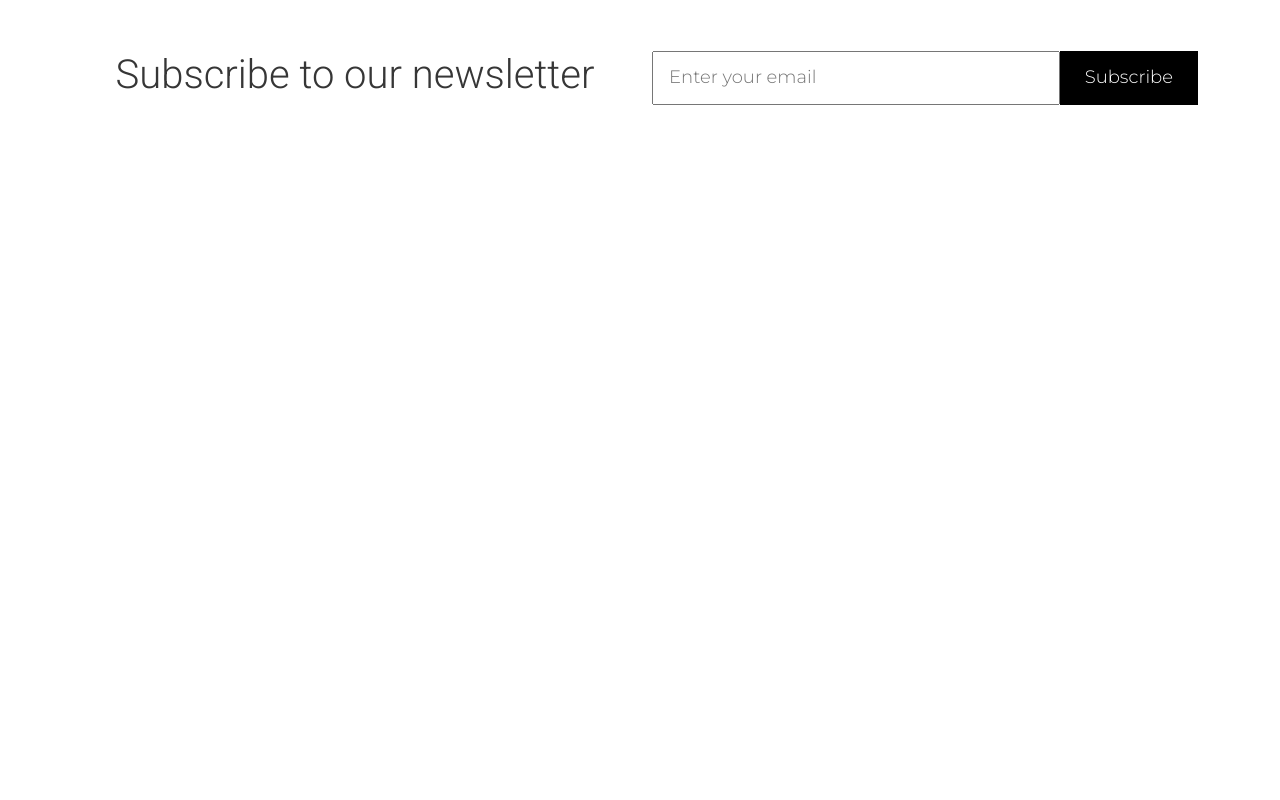
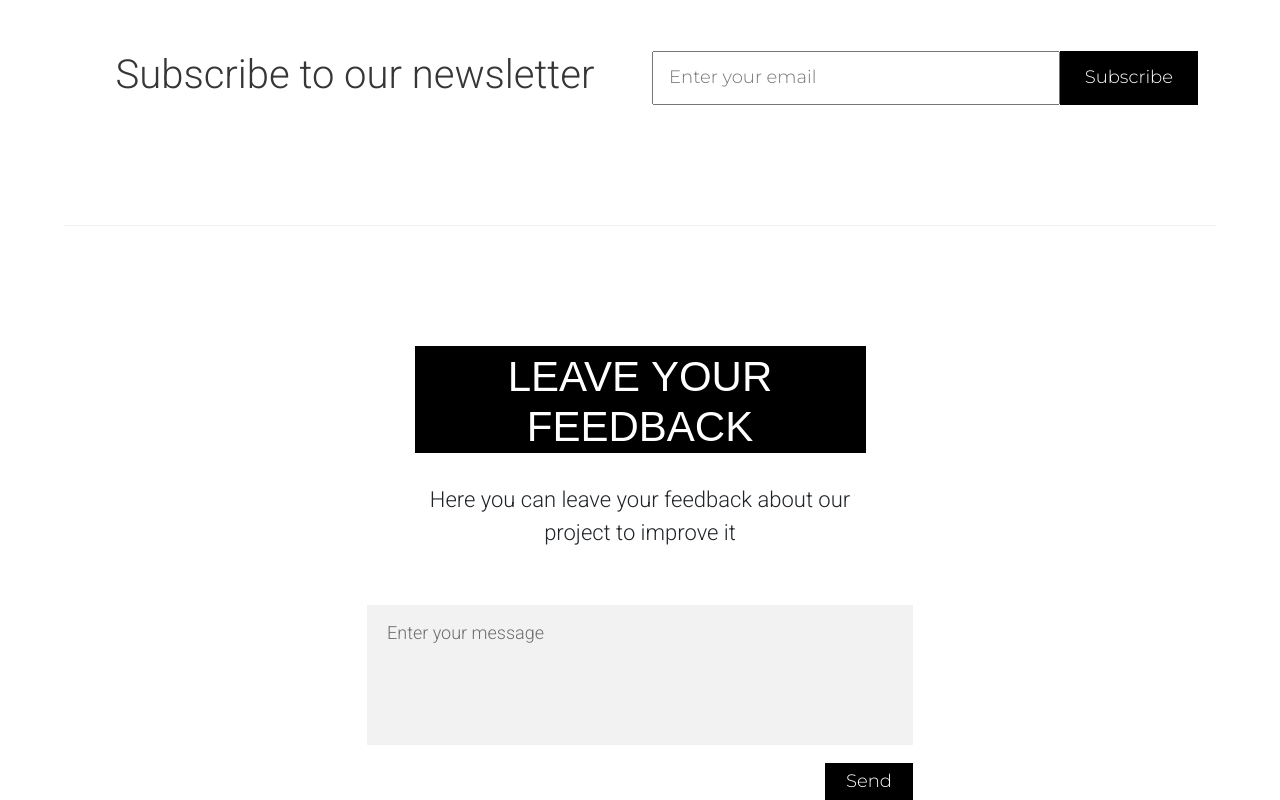
Before and after one commit to DimaKertpich/KeepYourDreem, a Vue app: page / in a window 1280 px wide. Shown: the part 2455-3255 px from the top of the page. Before the commit the page ends 2562 px from the top, so only its background shows below. Built offline with nearby package versions, Linux system fonts and the light colour scheme; a web font is replaced by a local one.

Commit message:
add comment

```diff
--- a/src/App.vue
+++ b/src/App.vue
@@ -7,6 +7,9 @@
       <div class="line"></div>
 
       <dv-traning></dv-traning>
+
+      <div class="line"></div>
+      <dv-comment></dv-comment>
     </div>
 </template>
 
@@ -14,8 +17,9 @@
 
 import menu from './components/top/menu.vue'
 import header from './components/top/header.vue'
-import traning from './components/Content/typeTraning.vue'
+import traning from './components/Content/aboutUs.vue'
 import choice from './components/Content/choice.vue'
+import comment from './components/Content/comment.vue'
 import { WOW } from 'wowjs'
 
 export default {
@@ -24,7 +28,8 @@ export default {
     'dv-menu' : menu,
     'dv-header' : header,
     'dv-traning' : traning,
-    'dv-choice' : choice
+    'dv-choice' : choice,
+    'dv-comment' : comment
   },
 
   mounted(){
--- a/src/assets/styles/varb.scss
+++ b/src/assets/styles/varb.scss
@@ -6,3 +6,4 @@ $upperInputText: #6e6e6e;
 $successfulRegistration: #28a745;
 $choiceGymImgText: #c9c9c9;
 $choiceGymImgTitle: #dedede;
+$commentsTextArea: #f2f2f2;
--- a/src/components/Content/typeTraning.vue
+++ b/src/components/Content/aboutUs.vue
@@ -41,12 +41,12 @@
             </div>
             <div class="row justify-content-around text-center">
                 <div class="col-xl-6" style="overflow: hidden">
-                    <div class="traning__content-about-from wow animate__animated animate__slideInLeft" data-wow-delay=".8s">
+                    <div class="traning__content-about-form wow animate__animated animate__slideInLeft" data-wow-delay=".8s">
                         <h1>Subscribe to our newsletter</h1>
                     </div>
                 </div>
                 <div class="col-xl-6" style="overflow: hidden">
-                    <div class="traning__content-about-from d-flex wow animate__animated animate__slideInRight" data-wow-delay=".6s">
+                    <div class="traning__content-about-form d-flex wow animate__animated animate__slideInRight" data-wow-delay=".6s">
                         <input type="email" name="email" placeholder="Enter your email">
                         <button type="button">Subscribe</button>
                     </div>
@@ -112,8 +112,8 @@
         }
     }
 
-    &__content-about-from{
-        margin-top: 100px;
+    &__content-about-form{
+        margin: 100px 0;
 
         h1{
             @include robotoLight();
--- /dev/null
+++ b/src/components/Content/comment.vue
@@ -0,0 +1,246 @@
+<template>
+    <section class="comments">
+        <div class="container">
+            <div class="row justify-content-center text-center">
+                <div class="col-xl-5">
+                    <div class="comments__title">
+                        <h3>Leave your feedback</h3>
+
+                        <p>
+                            Here you can leave your feedback about our project to improve it
+                        </p>
+                    </div>
+                </div>
+            </div>
+            <div class="row justify-content-center">
+                <div class="col-xl-6">
+                        <div :key="index" v-for="(data, index) in commentedUser" class="comments__feedback">
+                            <div class="comments__feedback-wrapper">
+                                <div class="comments__feedback-user">
+                                    <div class="comments__feedback-user-icon">
+                                        <font-awesome-icon :icon="data.iconUser" />
+                                    </div>
+                                    <div class="comments__feedback-user-name">
+                                        <label>{{ data.name }}</label>
+                                        <p>{{ data.status }}</p>
+                                    </div>
+                                </div>
+                                <div class="comments__feedback-delete text-danger">
+                                    <font-awesome-icon @click="deleteUser(index)" :icon="data.delete" />
+                                </div>
+                            </div>
+                            <div class="comments__feedback-text">
+                                <p>{{ data.comment }}</p>
+                            </div>
+                        </div>
+
+                    <div class="comments__send-comment">
+                        <p v-if="errorComment == true">
+                            Please enter a message
+                        </p>
+
+                        <p v-if="logCheck == true">
+                            You must be logged in to post a commen
+                        </p>
+
+                        <textarea :value="clearComment" @input="writeName($event.target.value)" placeholder="Enter your message"></textarea>
+
+                        <button @click="addUser" type="button">Send</button>
+                    </div>
+                </div>
+            </div>
+        </div>
+    </section>
+</template>
+
+<script>
+
+export default{
+    data(){
+        return{
+            commentedUser: [],
+            currentName: null,
+            clearComment: '',
+            errorComment: false,
+            logCheck: false
+        }
+    },
+
+    methods:{
+        addUser(){
+
+            if(this.authUser !== null){
+                this.logCheck = false
+                    if(this.currentName != null){
+
+                        this.commentedUser.push({
+                        name: this.userInfoLog,
+                        iconUser: 'fa-solid fa-user',
+                        delete: 'fa-trash',
+                        comment: this.currentName,
+                        status: 'Client'
+                    })
+                        this.errorComment = false
+                        this.currentName = null
+
+                    } else if(this.currentName == null){
+                        this.errorComment = true
+                    }
+
+            }else if(this.authUser == null){
+                this.logCheck = true
+            }
+        },
+
+        deleteUser(value){
+            this.commentedUser.splice(value, 1);
+        },
+
+        writeName(value){
+
+            if(value == ' '){
+                this.currentName = null
+            }else{
+                this.currentName = value
+            }
+
+
+        }
+    },
+
+    computed:{
+
+        userInfoLog(){
+            return this.$store.state.auth.info;
+        },
+
+        authUser(){
+            return this.$store.state.auth.user
+        }
+    }
+}
+</script>
+
+
+<style lang="scss">
+
+@import "../../assets/styles/allFiles.scss";
+
+.comments{
+
+    &__title{
+
+        margin-top: 100px;
+
+        h3{
+            @include hammersmith();
+
+            font-size: 42px;
+            color: $colorWhite;
+            background: $colorBlack;
+            text-transform: uppercase;
+            padding-top: 6px;
+            margin: 0;
+        }
+
+        p{
+            @include robotoLight();
+
+            font-size: 22px;
+            padding-top: 30px;
+        }
+    }
+
+    &__send-comment{
+
+        text-align: right;
+        margin-top: 40px;
+
+        textarea{
+            @include robotoLight();
+
+            font-size: 18px;
+            width: 100%;
+            height: 140px;
+            resize: none;
+            padding: 14px 0 0 20px;
+            outline: none;
+            border: none;
+            background: $commentsTextArea;
+        }
+
+        textarea::placeholder{
+            @include robotoLight();
+
+            color: $upperInputText;
+        }
+
+        button{
+            @include montserratLight();
+
+            font-size: 18px;
+            color: $colorWhite;
+            padding: 4px 20px;
+            margin-top: 12px;
+            background: $colorBlack;
+            border: 1px solid $colorBlack;
+            outline: none;
+        }
+
+        p{
+            @include robotoLight();
+        }
+    }
+
+    &__feedback-wrapper{
+        display: flex;
+        justify-content: space-between;
+    }
+
+    &__feedback-user{
+        display: flex;
+    }
+
+    &__feedback-user-icon{
+
+        font-size: 46px;
+    }
+
+    &__feedback-user-name{
+
+        label{
+            @include montserratRegular();
+
+            font-size: 18px;
+            color: $navColorTextBlack;
+            padding: 12px 0 0 6px;
+        }
+
+        p{
+            @include montserratLight();
+
+            font-size: 14px;
+            padding-left: 6px;
+        }
+    }
+
+    &__feedback-delete{
+
+        font-size: 20px;
+        margin-top: 20px;
+        cursor: pointer;
+    }
+
+    &__feedback-text{
+
+        background: $commentsTextArea;
+        p{
+            @include robotoLight();
+
+            font-size: 18px;
+            padding: 10px 10px 35px 10px
+        }
+    }
+}
+
+</style>
--- a/src/main.js
+++ b/src/main.js
@@ -13,10 +13,11 @@ import { faCircleCheck } from '@fortawesome/free-solid-svg-icons'
 import { faUser } from '@fortawesome/free-solid-svg-icons'
 import { faAngleLeft } from '@fortawesome/free-solid-svg-icons'
 import { faAngleRight } from '@fortawesome/free-solid-svg-icons'
+import { faTrash } from '@fortawesome/free-solid-svg-icons'
 
 import { FontAwesomeIcon } from '@fortawesome/vue-fontawesome'
 
-library.add(faEye, faEyeSlash, faCircleCheck, faUser, faAngleLeft, faAngleRight);
+library.add(faEye, faEyeSlash, faCircleCheck, faUser, faAngleLeft, faAngleRight, faTrash);
 
 Vue.component('font-awesome-icon', FontAwesomeIcon);
 
```
